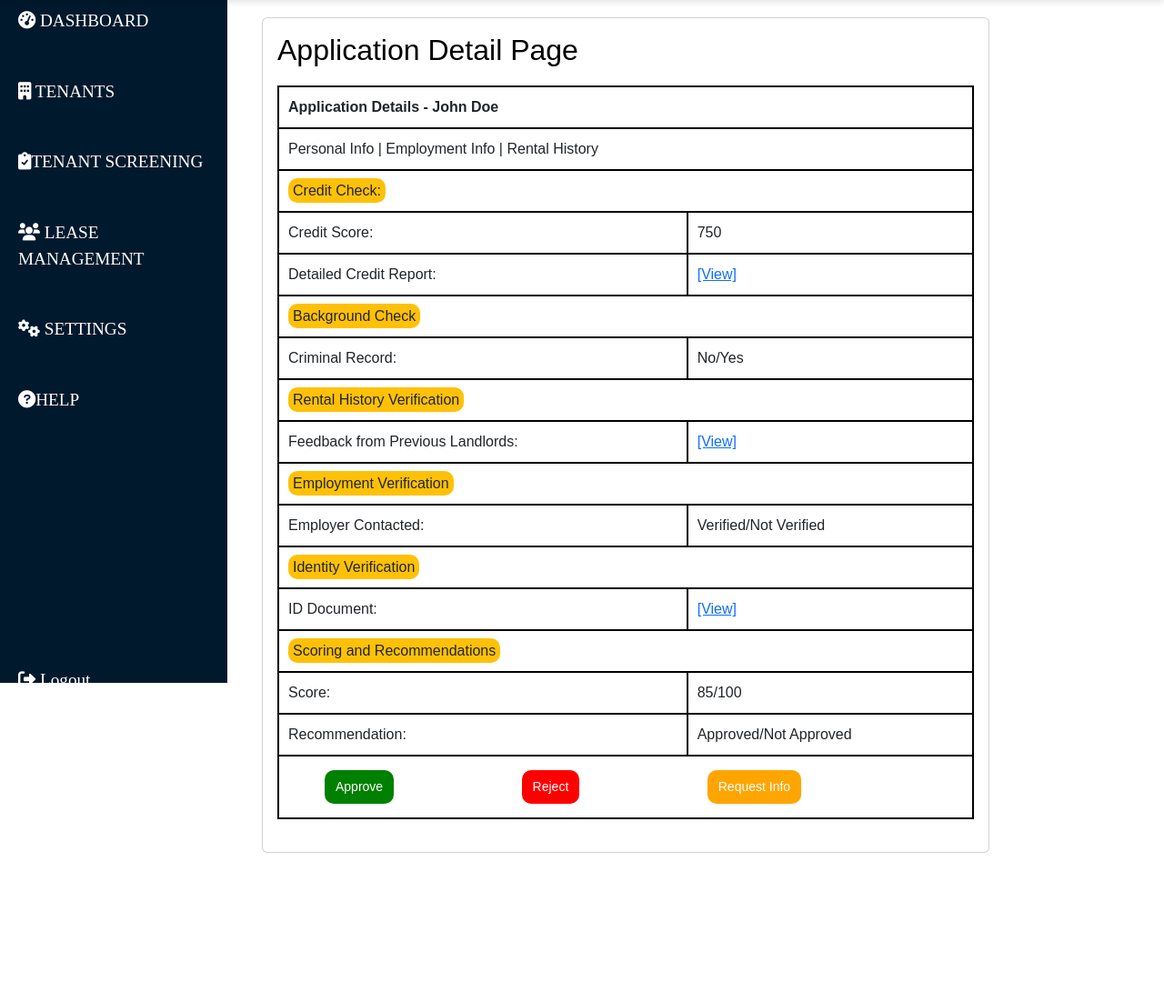
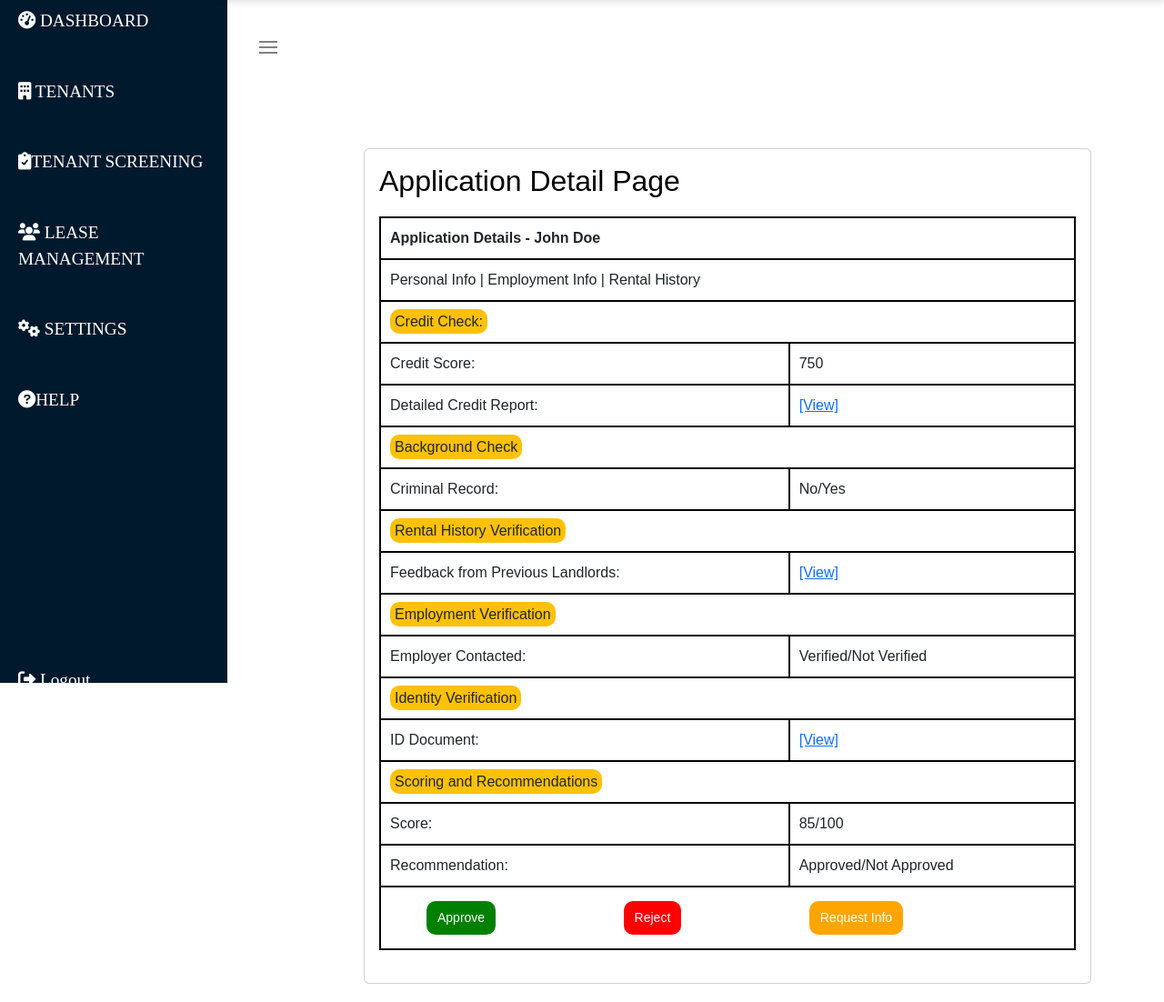
Before and after one commit to Manucho661/Landlord, a PHP site: page /application.php in a window 1280 px wide. Shown: the part 49-1151 px from the top of the page at 91% size. Before the commit the page ends 987 px from the top, so only its background shows below. Run offline with PHP 8.4, Linux system fonts and the light colour scheme; some libraries are stand-ins or nearby versions.

Commit message:
recently mich

```diff
--- /dev/null
+++ b/application.css
@@ -0,0 +1,56 @@
+
+body {
+    font-family: Arial, sans-serif;
+}
+
+h2 {
+    color: black;
+}
+
+table {
+    width: 100%;
+    border-collapse: collapse;
+    margin: 20px 0;
+    background-color: white;
+}
+
+th, td {
+    border: 2px solid black;
+    padding: 10px;
+    text-align: left;
+}
+
+th {
+    font-weight: bold;
+}
+
+.actions button {
+    margin: 5px;
+    padding: 8px 12px;
+    border: none;
+    cursor: pointer;
+    font-size: 14px;
+    margin-right: 6rem;
+    margin-left: 2.5rem;
+}
+
+.approve { background-color: green; color: white;border-radius:10px; }
+.reject { background-color: red; color: white; border-radius:10px;}
+.info { background-color: orange; color: white; border-radius:10px; }
+
+.actions button:hover {
+    opacity: 0.8;
+}
+
+.card-container {
+    margin: 20px auto;
+    margin-left:25rem;
+    margin-right: 1rem;
+    max-width: 800px;
+}
+
+spani {
+background-color: #FFC107;
+padding: 5px;
+border-radius:10px;
+}
--- a/application.php
+++ b/application.php
@@ -7,67 +7,18 @@
     <!-- Bootstrap CSS -->
     <link href="https://cdn.jsdelivr.net/npm/bootstrap@5.3.0-alpha1/dist/css/bootstrap.min.css" rel="stylesheet">
     <link rel="stylesheet" href="main.css">
+    <!-- <link rel="stylesheet" href="Property.css">  -->
     <link rel="stylesheet" href="index.css">
-    <style>
-        body {
-            font-family: Arial, sans-serif;
-        }
-
-        h2 {
-            color: black;
-        }
-
-        table {
-            width: 100%;
-            border-collapse: collapse;
-            margin: 20px 0;
-            background-color: white;
-        }
-
-        th, td {
-            border: 2px solid black;
-            padding: 10px;
-            text-align: left;
-        }
-
-        th {
-            font-weight: bold;
-        }
-
-        .actions button {
-            margin: 5px;
-            padding: 8px 12px;
-            border: none;
-            cursor: pointer;
-            font-size: 14px;
-            margin-right: 6rem;
-            margin-left: 2.5rem;
-        }
-
-        .approve { background-color: green; color: white;border-radius:10px; }
-        .reject { background-color: red; color: white; border-radius:10px;}
-        .info { background-color: orange; color: white; border-radius:10px; }
-
-        .actions button:hover {
-            opacity: 0.8;
-        }
-
-        .card-container {
-            margin: 20px auto;
-            margin-left:18rem;
-            margin-right: 1rem;
-            max-width: 800px;
-        }
-        span {
-    background-color: #FFC107;
-    padding: 5px;
-    border-radius:10px;
-}
-    </style>
+    <link rel="stylesheet" href="application.css">
 </head>
 <body>
 <?php include 'topbar.php'?>
 <?php include 'sidebar.php'?>
+
+<div id="content">
+<?php include 'MenuIcon.php'?>
+</div>
+
 <div class="card card-container">
   <div class="card-body">
     <h2>Application Detail Page</h2>
@@ -76,23 +27,23 @@
         <tr><th colspan="2">Application Details - John Doe</th></tr>
         <tr><td colspan="2">Personal Info | Employment Info | Rental History</td></tr>
 
-        <tr class="section"><td colspan="2"><span>Credit Check:</span></td></tr>
+        <tr class="section"><td colspan="2"><spani>Credit Check:</span></td></tr>
         <tr><td>Credit Score:</td><td>750</td></tr>
         <tr><td>Detailed Credit Report:</td><td><a href="#">[View]</a></td></tr>
 
-        <tr class="section"><td colspan="2"><span>Background Check</span></td></tr>
+        <tr class="section"><td colspan="2"><spani>Background Check</span></td></tr>
         <tr><td>Criminal Record:</td><td>No/Yes</td></tr>
 
-        <tr class="section"><td colspan="2"><span>Rental History Verification</span></td></tr>
+        <tr class="section"><td colspan="2"><spani>Rental History Verification</span></td></tr>
         <tr><td>Feedback from Previous Landlords:</td><td><a href="#">[View]</a></td></tr>
 
-        <tr class="section"><td colspan="2"><span>Employment Verification</span></td></tr>
+        <tr class="section"><td colspan="2"><spani>Employment Verification</span></td></tr>
         <tr><td>Employer Contacted:</td><td>Verified/Not Verified</td></tr>
 
-        <tr class="section"><td colspan="2"><span>Identity Verification</span></td></tr>
+        <tr class="section"><td colspan="2"><spani>Identity Verification</span></td></tr>
         <tr><td>ID Document:</td><td><a href="#">[View]</a></td></tr>
 
-        <tr class="section"><td colspan="2"><span>Scoring and Recommendations</span></td></tr>
+        <tr class="section"><td colspan="2"><spani>Scoring and Recommendations</span></td></tr>
         <tr><td>Score:</td><td>85/100</td></tr>
         <tr><td>Recommendation:</td><td>Approved/Not Approved</td></tr>
 
@@ -114,5 +65,6 @@
         alert("Application has been " + action + "!");
     }
 </script>
+<script src="main.js"></script>
 </body>
 </html>
--- a/leasy.php
+++ b/leasy.php
@@ -100,6 +100,9 @@
  <?php include 'topbar.php'?>
 
  <?php include 'sidebar.php'?>
+ <div id="content">
+<?php include 'MenuIcon.php'?>
+</div>
 
 <br>
 
```
Also changed, not shown: screening.php (+22 -8 lines), tt.php (added, +20 -0 lines).
